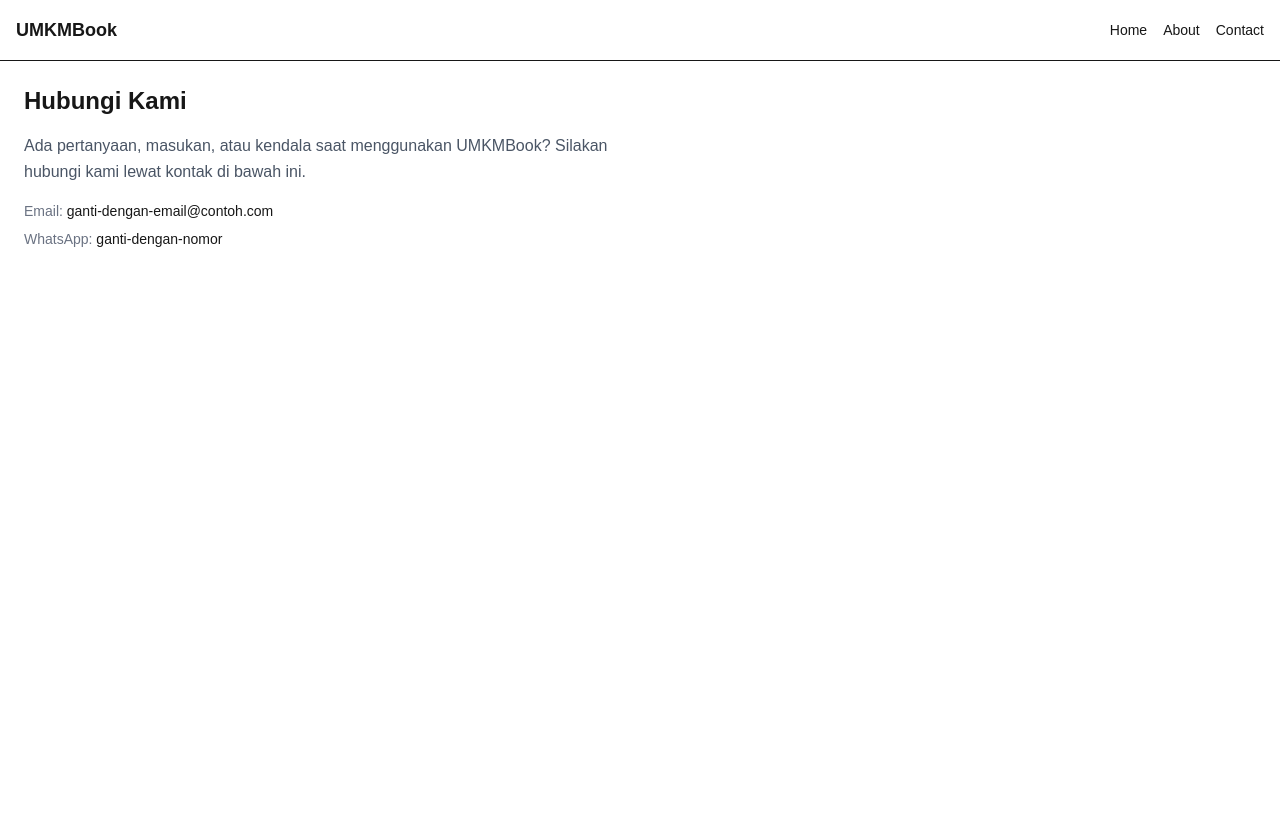
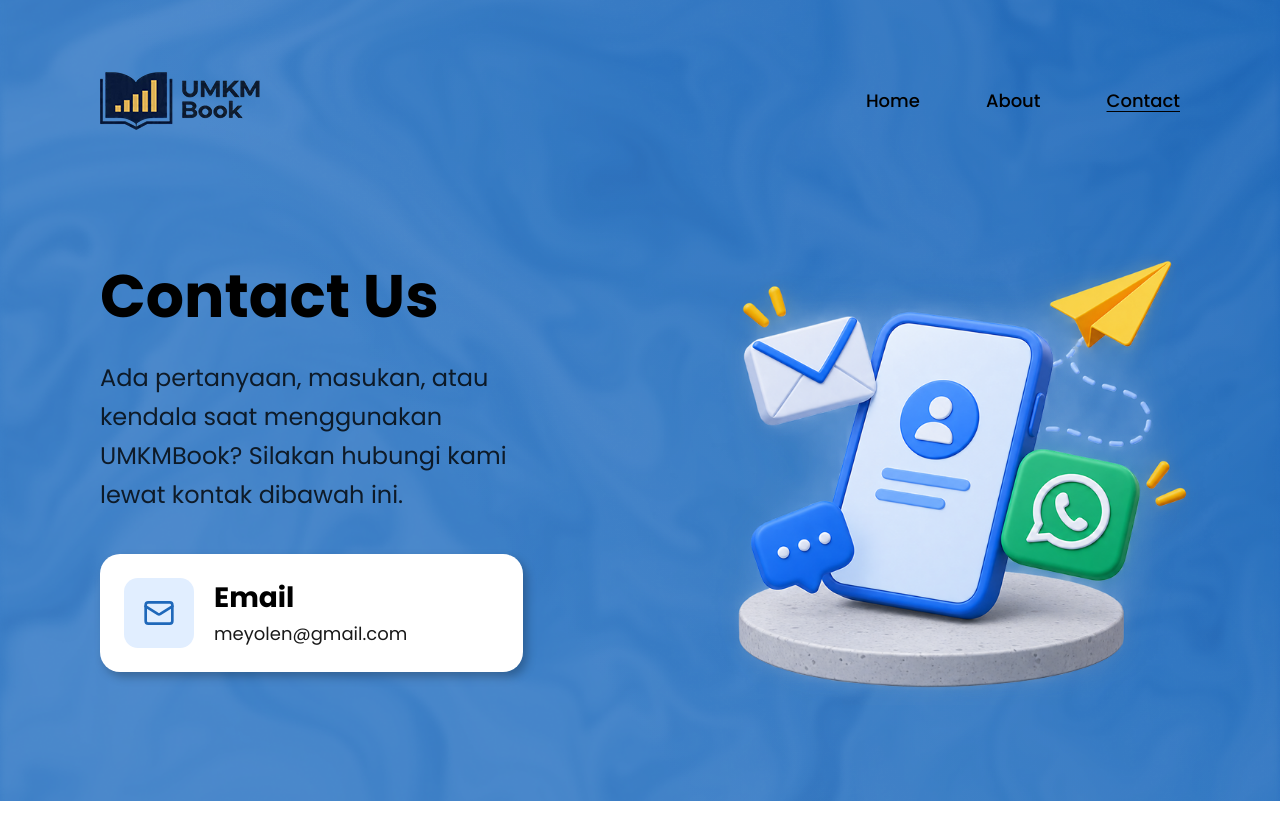
Before and after one commit to AgathaFlorencia/UMKMBOOK, a Next.js app: page /contact in a window 1280 px wide. Shown: the top 840 px of the page. After the commit the page ends 801 px from the top, so only its background shows below. Built offline with nearby package versions, Linux system fonts and the light colour scheme.

Commit message:
about us

```diff
--- a/app/(auth)/contact/page.tsx
+++ b/app/(auth)/contact/page.tsx
@@ -1,24 +1,107 @@
-import LoginNavbar from "@/components/LoginNavbar";
+"use client";
+
+import { Poppins } from "next/font/google";
+import { Mail } from "lucide-react";
+
+const poppins = Poppins({
+  subsets: ["latin"],
+  weight: ["400", "500", "600", "700"],
+  variable: "--font-poppins",
+});
+
+const navigationItems = [
+  { label: "Home", href: "/" },
+  { label: "About", href: "/about" },
+  { label: "Contact", href: "/contact" },
+];
 
 export default function ContactPage() {
   return (
-    <>
-      <LoginNavbar />
-      <main className="min-h-screen p-6 max-w-2xl">
-        <h1 className="text-2xl font-bold mb-4">Hubungi Kami</h1>
-        <p className="text-gray-600 leading-relaxed mb-4">
-          Ada pertanyaan, masukan, atau kendala saat menggunakan
-          UMKMBook? Silakan hubungi kami lewat kontak di bawah ini.
-        </p>
-        <div className="space-y-2 text-sm">
-          <p>
-            <span className="text-gray-500">Email:</span> ganti-dengan-email@contoh.com
-          </p>
-          <p>
-            <span className="text-gray-500">WhatsApp:</span> ganti-dengan-nomor
-          </p>
+    <main
+      className={`${poppins.variable} relative w-full min-h-screen overflow-hidden bg-[linear-gradient(234deg,rgba(31,104,186,1)_0%,rgba(61,127,200,1)_63%)]`}
+      style={{ fontFamily: "var(--font-poppins)" }}
+    >
+      {/* Background pattern, sama seperti landing & about page */}
+      <img
+        className="absolute inset-0 h-full w-full object-cover"
+        alt=""
+        aria-hidden="true"
+        src="/landing/background.png"
+      />
+
+      <div className="relative z-10 flex min-h-screen flex-col">
+        {/* ============ HEADER (sama persis seperti about page) ============ */}
+        <header className="flex flex-col gap-4 px-6 pt-8 sm:flex-row sm:items-center sm:justify-between sm:px-10 lg:px-[100px] lg:pt-[71px]">
+          <a href="/" aria-label="UMKM Book, kembali ke halaman utama">
+            <img
+              className="h-auto w-[130px] sm:w-[150px] lg:w-[162px]"
+              alt="Logo UMKM Book"
+              src="/landing/logo.png"
+            />
+          </a>
+          <nav
+            aria-label="Navigasi utama"
+            className="flex items-center gap-6 sm:gap-10 lg:gap-[66px]"
+          >
+            {navigationItems.map((item) => {
+              const isActive = item.href === "/contact";
+              return (
+                <a
+                  key={item.label}
+                  href={item.href}
+                  aria-current={isActive ? "page" : undefined}
+                  className="font-medium text-black text-base leading-normal sm:text-lg focus-visible:outline focus-visible:outline-2 focus-visible:outline-offset-2 focus-visible:outline-[#0b192c] aria-[current=page]:underline aria-[current=page]:underline-offset-4"
+                >
+                  {item.label}
+                </a>
+              );
+            })}
+          </nav>
+        </header>
+
+        {/* ============ KONTEN CONTACT ============ */}
+        <div className="mx-auto w-full max-w-[1440px] flex-1 px-6 py-16 sm:px-10 lg:px-[100px] lg:py-24">
+          <div className="grid items-center gap-8 lg:grid-cols-[1fr_1.4fr]">
+            {/* Kiri: Judul + Deskripsi + Card kontak */}
+            <div>
+              <h1 className="text-4xl font-bold leading-tight text-black sm:text-5xl lg:text-6xl">
+                Contact Us
+              </h1>
+              <p className="mt-6 max-w-md text-base leading-relaxed text-black/80 sm:text-lg lg:text-2xl">
+                Ada pertanyaan, masukan, atau kendala saat menggunakan
+                UMKMBook? Silakan hubungi kami lewat kontak dibawah ini.
+              </p>
+
+              <a
+                href="mailto:meyolen@gmail.com"
+                aria-label="Email meyolen@gmail.com"
+                className="mt-10 flex w-full max-w-[423px] items-center gap-5 rounded-[20px] bg-white p-6 shadow-[4px_5px_10px_rgba(0,0,0,0.25)] transition-transform hover:scale-[1.02]"
+              >
+                <div className="flex h-[70px] w-[70px] shrink-0 items-center justify-center rounded-[14px] bg-[#e1eeff]">
+                  <Mail className="h-8 w-8 text-[#1f68ba]" strokeWidth={2} />
+                </div>
+                <div>
+                  <h2 className="text-2xl font-bold text-black sm:text-[28px]">
+                    Email
+                  </h2>
+                  <p className="mt-1 text-lg font-light text-black/90">
+                    meyolen@gmail.com
+                  </p>
+                </div>
+              </a>
+            </div>
+
+            {/* Kanan: Illustration */}
+            <div className="relative flex justify-center lg:justify-end lg:-mr-16">
+              <img
+                className="w-full max-w-[700px] object-contain"
+                alt="Contact illustration"
+                src="/contact/illustration.png"
+              />
+            </div>
+          </div>
         </div>
-      </main>
-    </>
+      </div>
+    </main>
   );
 }
--- a/components/LoginNavbar.tsx
+++ /dev/null
@@ -1,31 +0,0 @@
-// ============================================================
-// KOMPONEN: NAVBAR HALAMAN LOGIN (dipakai di halaman sebelum login)
-// ============================================================
-// Beda dengan components/Navbar.tsx (navbar utama setelah login).
-// Ini navbar buat halaman publik: Login, Onboarding, About, Contact.
-// Sengaja gak ada menu Dashboard/Transaksi/dll di sini karena
-// halaman-halaman itu cuma relevan buat user yang sudah login.
-
-import Link from "next/link";
-
-export default function LoginNavbar() {
-  return (
-    <nav className="border-b p-4 flex items-center justify-between">
-      <Link href="/login" className="font-bold text-lg">
-        UMKMBook
-      </Link>
-
-      <div className="flex gap-4 text-sm">
-        <Link href="/" className="hover:underline">
-          Home
-        </Link>
-        <Link href="/about" className="hover:underline">
-          About
-        </Link>
-        <Link href="/contact" className="hover:underline">
-          Contact
-        </Link>
-      </div>
-    </nav>
-  );
-}
```
Also changed, not shown: public/contact/illustration.png (added).
